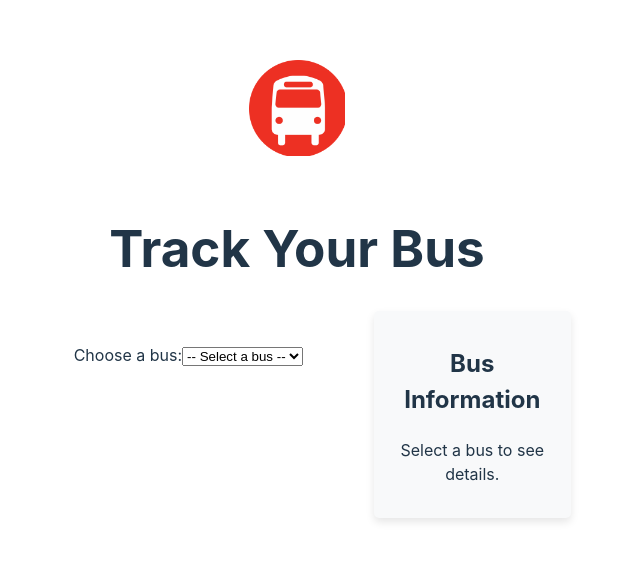
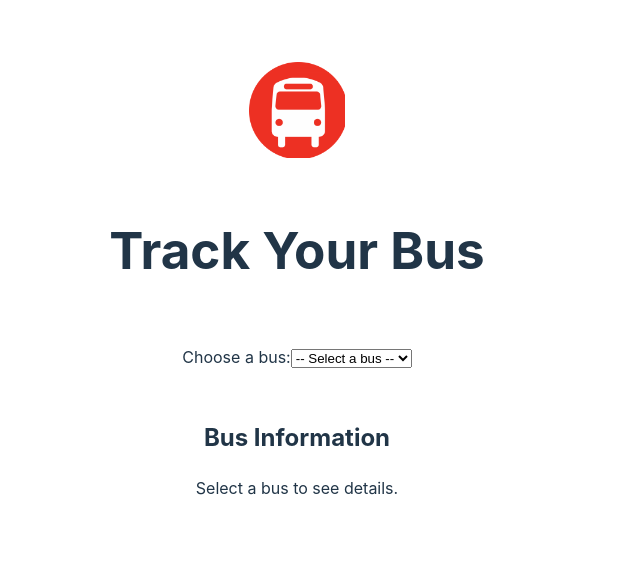
Before and after one commit to anuraggr/trackbus, a React (Vite) app: page / in a window 1280 px wide. Shown: the part 123-684 px from the top of the page, without its empty margins (343-983 px from the left). Built offline with nearby package versions, Linux system fonts and the light colour scheme.

Commit message:
Update App.css

```diff
--- a/src/App.css
+++ b/src/App.css
@@ -36,60 +36,3 @@
 .card {
   padding: 2em;
 }
-
-/* Main content container */
-.main-content {
-  display: flex;
-  justify-content: center;
-  align-items: flex-start;
-  gap: 20px; /* Space between map and info */
-}
-
-/* Left side for map and bus selector */
-.left-side {
-  flex: 2;
-  display: flex;
-  flex-direction: column;
-  position: relative;
-}
-
-/* Map container to control its height */
-.map-container {
-  height: 500px;
-  width: 100%;
-  position: absolute;
-}
-
-/* Button styling */
-.refresh-button {
-  position: absolute;
-  top: 10px;
-  right: 10px;
-  padding: 10px 20px;
-  background-color: #007bff;
-  color: white;
-  border: none;
-  border-radius: 5px;
-  cursor: pointer;
-  z-index: 1000;
-}
-
-/* Right side for bus info */
-.right-side {
-  flex: 1;
-  padding: 1em;
-  background-color: #f8f9fa;
-  border-radius: 5px;
-  box-shadow: 0 4px 8px rgba(0, 0, 0, 0.1);
-}
-
-.bus-info {
-  margin: 0;
-}
-
-/* Ensure the map and right-side are not shifted */
-.container {
-  display: flex;
-  flex-direction: column;
-  align-items: center;
-}
```
